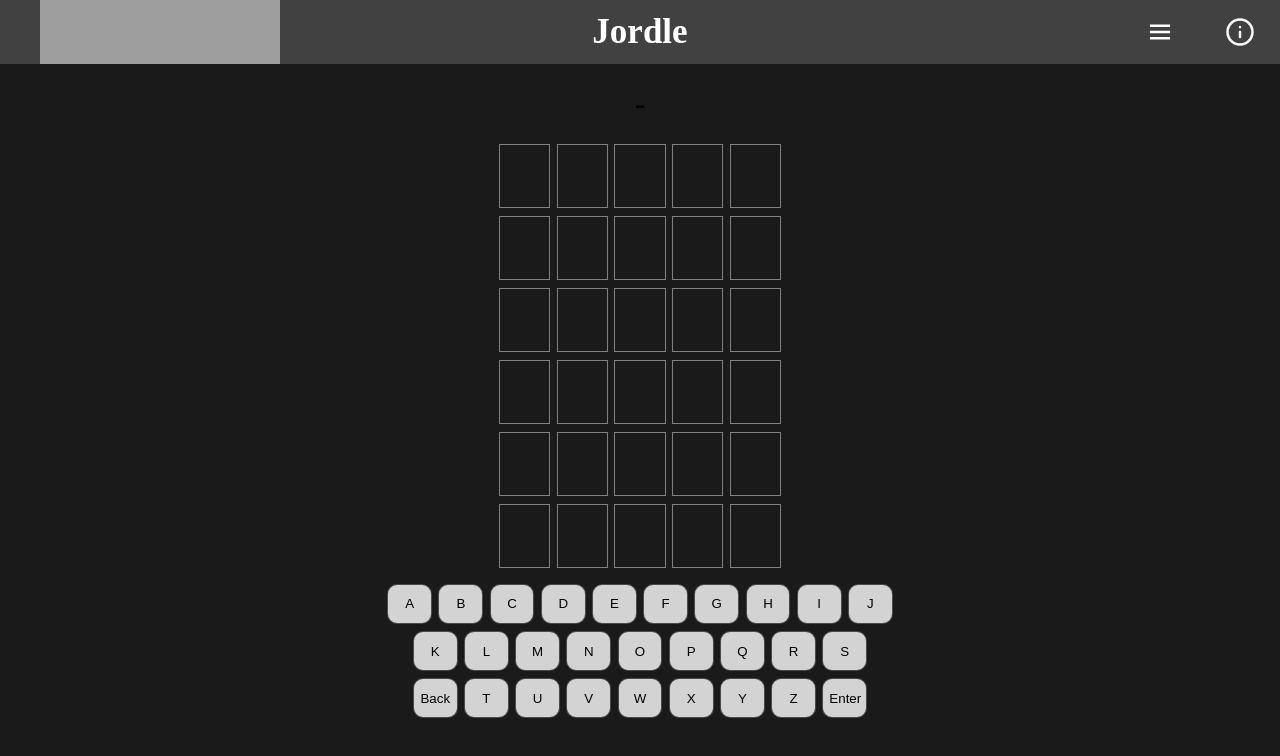
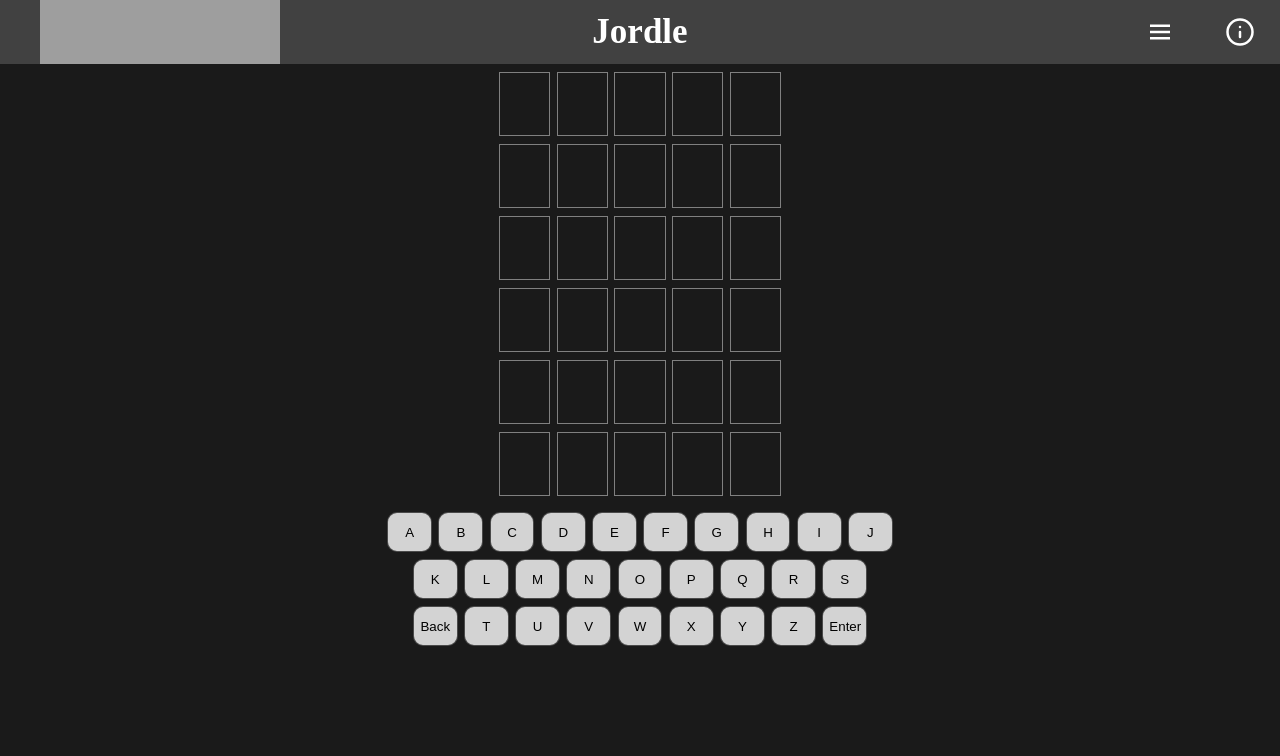
Before and after one commit to scarletknight13/jordle-frontend, a React (Create React App) app: page / in a window 1280 px wide. Shown: the top 756 px of the page. Built offline with nearby package versions, Linux system fonts and the light colour scheme; no server answers; grey boxes are pictures that could not be loaded.

Commit message:
fixed header

```diff
--- a/src/App.css
+++ b/src/App.css
@@ -8,6 +8,7 @@
 .gameboard{
   text-align: center;
   width: 100vw;
+  padding-top: 1vh;
   height: 92vh;
   /* z-index: 2; */
 }
--- a/src/App.jsx
+++ b/src/App.jsx
@@ -39,7 +39,6 @@
     <div className="App">
         <Header setModalVisible={setModalVisible} setTutorialVisible={setTutorialVisible}/>
         <div className="gameboard">
-          <h1>{currentGuess} - {guesses[0].word}</h1>
           {guesses.map((g, idx) => <GuessRow guess={guesses[idx].word} classes={guesses[idx].states}/>) }
           <Keyboard handleKeyPicked={handleKeyPicked}/>
           <ToastContainer data-testid='toast-container'/>
```
